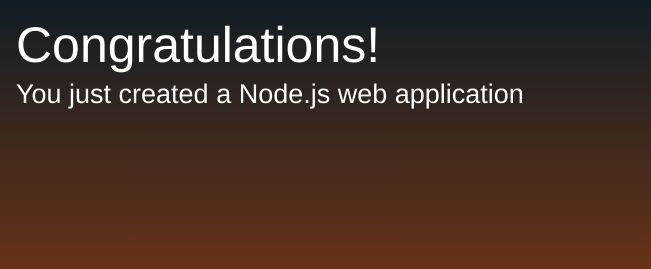
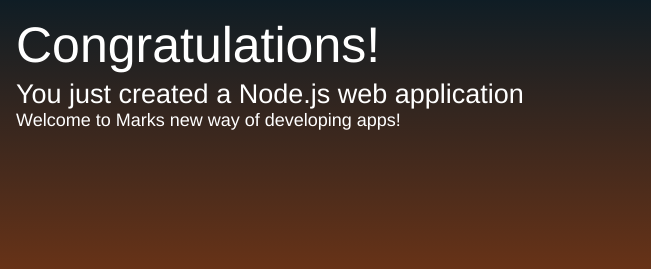
Before and after one commit to MCheli/codestar-splunking, a website: page public/index.html in a window 1280 px wide. Shown: the part 265-534 px from the top of the page, 629-1280 px from the left. Drawn offline with Linux system fonts and the light colour scheme.

Commit message:
Updated to test deployment

```diff
--- a/public/index.html
+++ b/public/index.html
@@ -60,6 +60,7 @@
             <div class="text">
                 <h1>Congratulations!</h1>
                 <h2>You just created a Node.js web application</h2>
+                <p>Welcome to Marks new way of developing apps!</p>
             </div>
         </div>
     </div>
```
